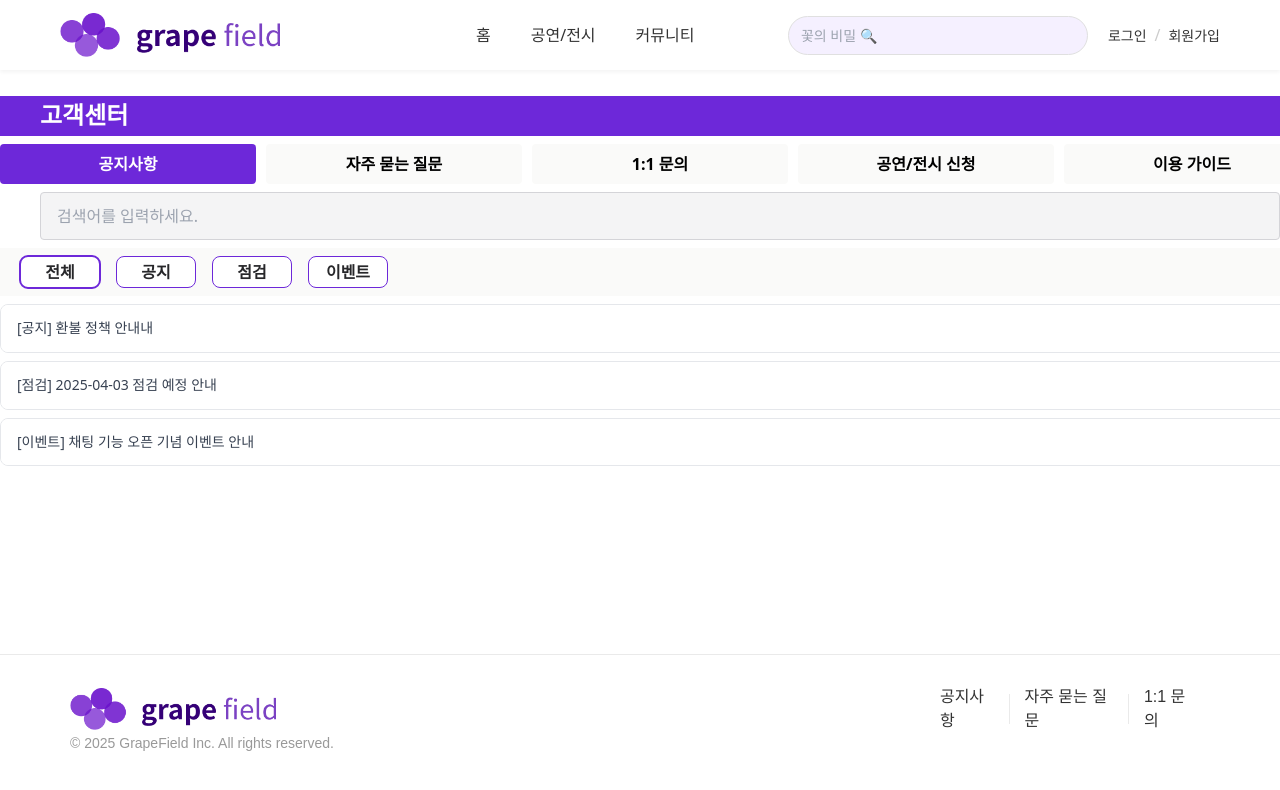
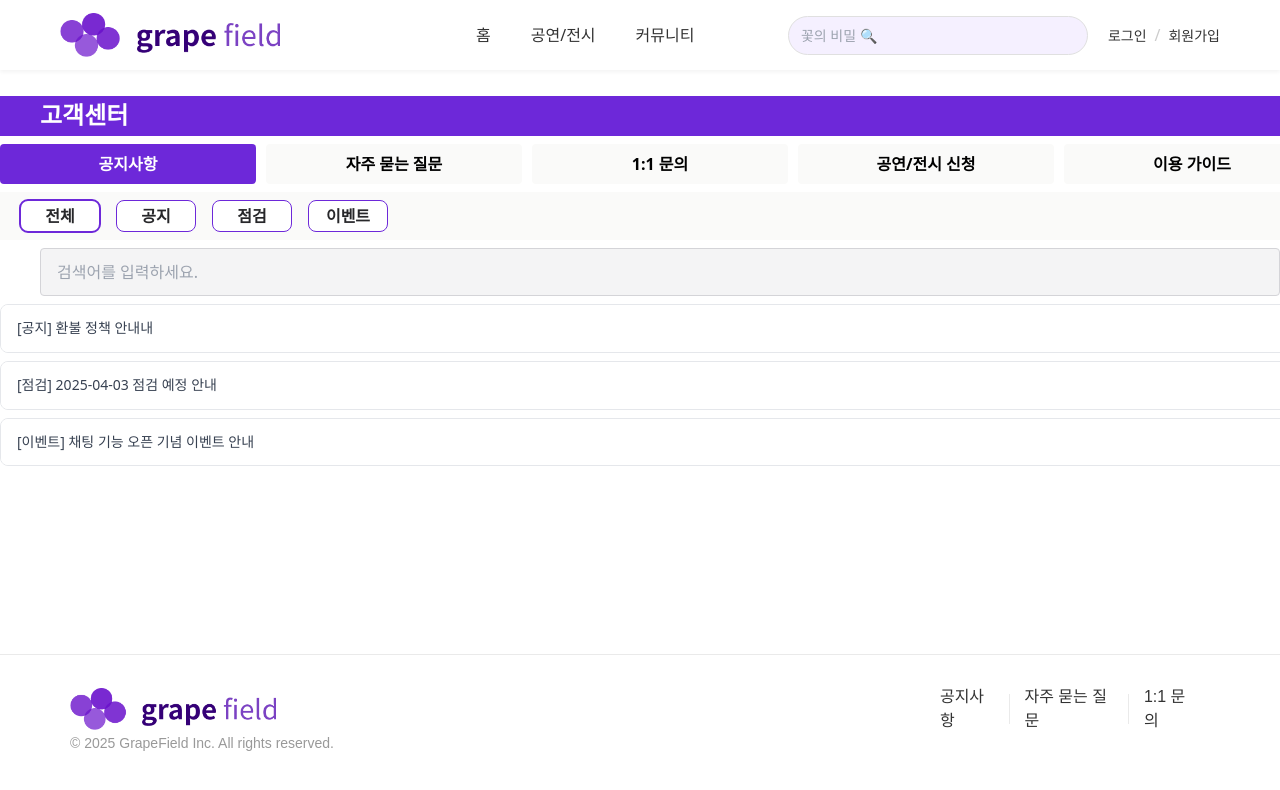
Before and after one commit to beyond-sw-camp/be12-fin-Catcher-GrapeField-FE, a Vue app: page /customercenter in a window 1280 px wide. Shown: the top 790 px of the page. Built offline with nearby package versions, Linux system fonts and the light colour scheme.

Commit message:
[feat] Gudide Page 이용 안내 페이지 추가 및 검색바는 컴포넌트에서 제외하고 QnA, FAQ, Notice에만 삽입

```diff
--- a/src/admin/CustomerCenter.vue
+++ b/src/admin/CustomerCenter.vue
@@ -3,6 +3,7 @@ import { ref, reactive, computed, onMounted, watch } from 'vue';
 import CustomerCenterHeader from './CustomerCenterHeader.vue';
 import NoticeList from './NoticeList.vue';
 import Faq from './Faq.vue';
+import Guide from './Guide.vue';
 
 const selectedType = ref({
     type:'notice'
@@ -20,6 +21,7 @@ const handleSelectType = (type) => {
         <CustomerCenterHeader :selected="selectedType.type" @selectedType="handleSelectType"/>
         <NoticeList v-if="selectedType.type==='notice'" />
         <Faq v-else-if="selectedType.type==='faq'" />
+        <Guide v-else-if="selectedType.type==='guide'" />
     </main>
 
 </template>
--- a/src/admin/CustomerCenterHeader.vue
+++ b/src/admin/CustomerCenterHeader.vue
@@ -38,14 +38,6 @@ const selectType = (type) => {
             :class="selected === 'guide' ? 'bg-violet-700 text-white' : 'bg-stone-50 text-black'"
             @click="selectType('guide')">이용 가이드</button>
         </div>
-
-        <div class="mt-2 px-10">
-            <input
-            type="text"
-            placeholder="검색어를 입력하세요."
-            class="bg-zinc-100 w-full h-12 px-4 rounded border border-zinc-300"
-            />
-        </div>
     </div>
 </template>
 
--- a/src/admin/Faq.vue
+++ b/src/admin/Faq.vue
@@ -57,6 +57,13 @@ function toggle(index) {
                     기타</button>
             </div>
         </div>
+        <div class="mt-2 px-10">
+            <input
+            type="text"
+            placeholder="검색어를 입력하세요."
+            class="bg-zinc-100 w-full h-12 px-4 rounded border border-zinc-300"
+            />
+        </div>
         <div>
             <div class="space-y-2 mt-2 text-sm text-gray-700 font-normal leading-relaxed">
                 <div v-for="(item, index) in faqList" :key="index" class="border rounded-lg overflow-hidden">
--- a/src/admin/Guide.vue
+++ b/src/admin/Guide.vue
@@ -2,7 +2,19 @@
 </script>
 
 <template>
-    <div class="bg-stone-50">
+    <div class="bg-stone-50 mt-2 p-5 pt-7 h-72 rounded-lg text-sm text-gray-700 font-normal leading-relaxed">
+        <pre>
+        ▶ 홈
+        공연과 전시 정보를 한눈에 확인하고, 추천 콘텐츠를 통해 취향에 맞는 이벤트를 쉽게 찾아보세요.
+
+        ▶ 공연/전시
+        지나간 공연부터 예정된 행사까지!
+        과거부터 현재, 그리고 미래의 모든 공연·전시 정보를 상세히 확인할 수 있습니다.
+
+        ▶ 커뮤니티
+        마음에 드는 공연이나 전시에 대해 다른 사용자들과 자유롭게 소통하고,
+        후기나 정보도 함께 나눠보세요.
+        </pre>
 
     </div>
 </template>
--- a/src/admin/NoticeList.vue
+++ b/src/admin/NoticeList.vue
@@ -49,6 +49,13 @@ function toggle(index) {
         @click="selectCategory('event')">이벤트</button>
       </div>
     </div>
+    <div class="mt-2 px-10">
+            <input
+            type="text"
+            placeholder="검색어를 입력하세요."
+            class="bg-zinc-100 w-full h-12 px-4 rounded border border-zinc-300"
+            />
+        </div>
     <div>
       <div class="space-y-2 mt-2 text-sm text-gray-700 font-normal leading-relaxed">
         <div
```
